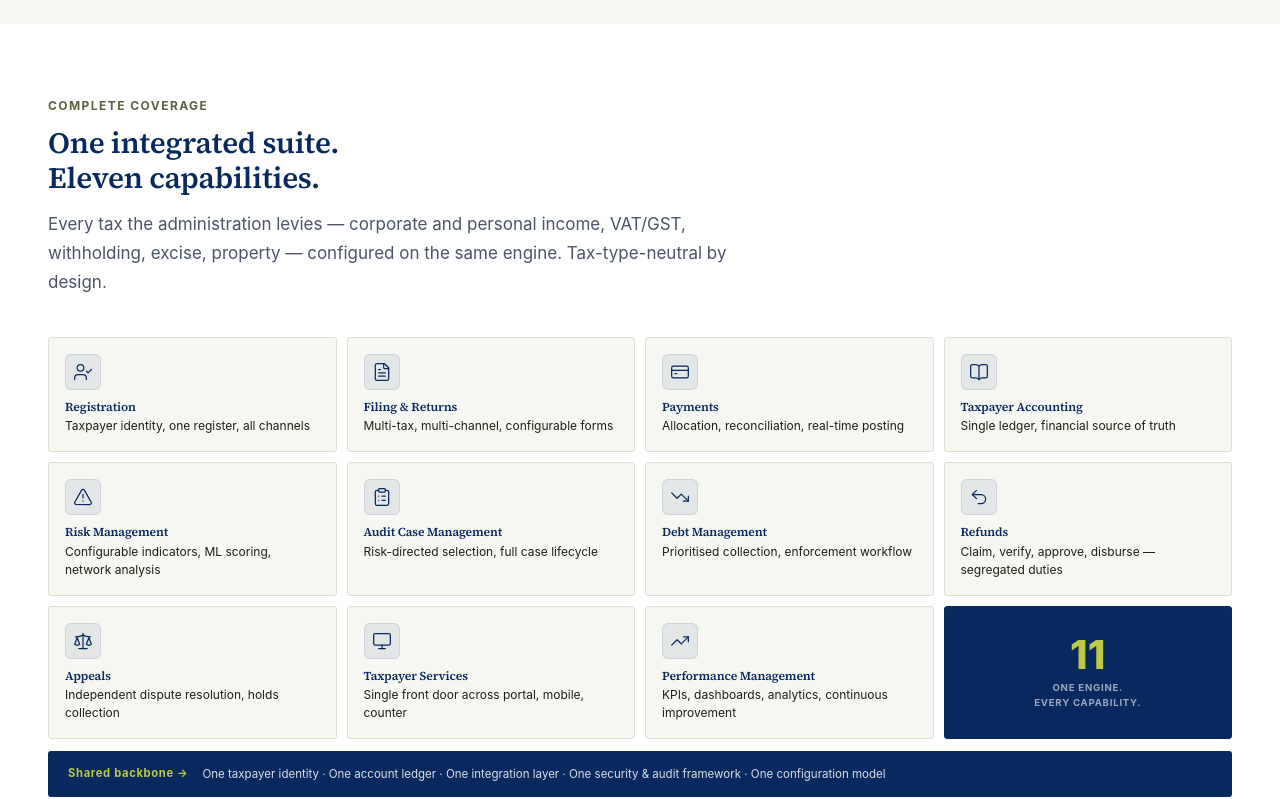
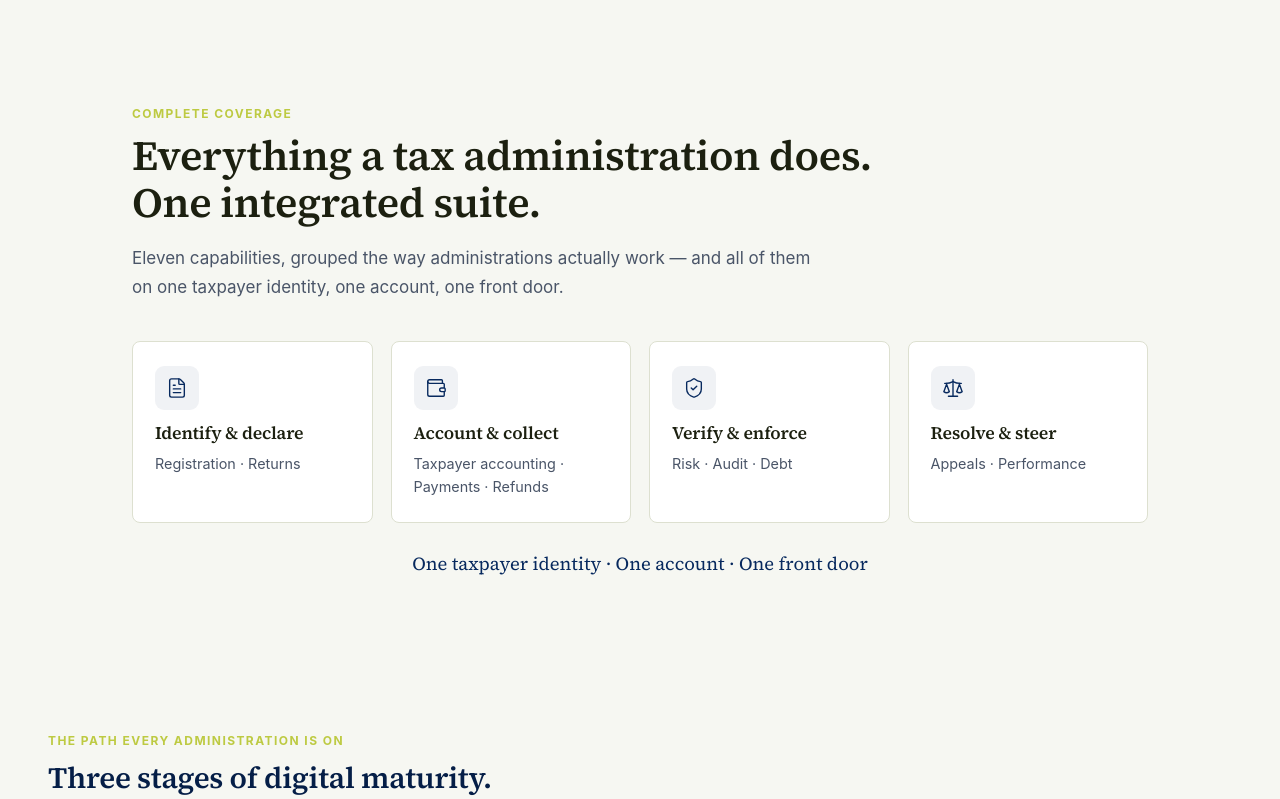
Before and after one commit to alaponin/daftaria-website, a React (Vite) app: page / in a window 1280 px wide. Shown: the part 1740-2539 px from the top of the page. Built offline with nearby package versions, Linux system fonts and the light colour scheme.

Commit message:
feat(capabilities): regroup into four customer-meaningful buckets

```diff
--- a/src/components/Capabilities.css
+++ b/src/components/Capabilities.css
@@ -1,111 +1,40 @@
 .capabilities {
-  background: var(--surface);
-  padding: 72px 48px;
+  max-width: 1080px;
+  margin: 0 auto;
+  padding: 80px 32px;
+  background: var(--off);
 }
-
-.capabilities__h2 {
-  font-size: 1.85rem;
-  font-weight: 800;
-  color: var(--blue);
-  line-height: 1.2;
-  margin-bottom: 0.875rem;
-}
-
+.capabilities__h2 { font-size: clamp(1.8rem, 3.4vw, 2.6rem); margin-bottom: 1.1rem; }
 .capabilities__grid {
   display: grid;
   grid-template-columns: repeat(4, 1fr);
-  gap: 10px;
-  margin-bottom: 12px;
+  gap: 18px;
+  margin-top: 28px;
 }
-
-.cap-card {
-  background: var(--off);
-  border-radius: 3px;
-  padding: 16px;
+.cap-bucket {
+  background: #fff;
   border: 1px solid var(--border);
+  border-radius: 8px;
+  padding: 24px 22px;
 }
-
-.cap-card--summary {
-  background: var(--blue);
-  border-color: var(--blue);
-  display: flex;
-  flex-direction: column;
-  align-items: center;
-  justify-content: center;
+.cap-bucket__icon {
+  width: 44px; height: 44px;
+  display: grid; place-items: center;
+  border-radius: 9px;
+  background: rgba(7, 41, 94, 0.06);
+  color: var(--blue);
+  margin-bottom: 14px;
+}
+.cap-bucket__title { font-size: 1.1rem; margin-bottom: 8px; }
+.cap-bucket__items { font-size: 0.9rem; color: var(--text-secondary); line-height: 1.6; }
+.capabilities__spine {
+  margin-top: 26px;
   text-align: center;
-  min-height: 100px;
+  font-family: var(--serif);
+  font-size: 1.15rem;
+  color: var(--blue);
 }
-
-.cap-card__summary-n {
-  font-size: 2.5rem;
-  font-weight: 800;
-  color: var(--green);
-  line-height: 1;
+@media (max-width: 760px) {
+  .capabilities { padding: 56px 20px; }
+  .capabilities__grid { grid-template-columns: 1fr; }
 }
-
-.cap-card__summary-label {
-  font-size: 0.6rem;
-  font-weight: 700;
-  letter-spacing: 0.08em;
-  text-transform: uppercase;
-  color: rgba(255, 255, 255, 0.6);
-  margin-top: 6px;
-  line-height: 1.5;
-}
-
-.cap-card__icon {
-  width: 36px;
-  height: 36px;
-  background: rgba(7, 41, 94, 0.08);
-  border: 1px solid rgba(7, 41, 94, 0.1);
-  border-radius: 6px;
-  display: flex;
-  align-items: center;
-  justify-content: center;
-  color: var(--blue);
-  margin-bottom: 10px;
-}
-
-.cap-card__title {
-  font-size: 0.76rem;
-  font-weight: 700;
-  color: var(--blue);
-  margin-bottom: 4px;
-}
-
-.cap-card__desc {
-  font-size: 0.75rem;
-  color: var(--text);
-  line-height: 1.5;
-}
-
-.capabilities__spine {
-  background: var(--blue);
-  border-radius: 3px;
-  padding: 14px 20px;
-  display: flex;
-  align-items: center;
-  gap: 14px;
-  flex-wrap: wrap;
-}
-
-.capabilities__spine-label {
-  font-size: 0.7rem;
-  font-weight: 700;
-  color: var(--green);
-  letter-spacing: 0.06em;
-  white-space: nowrap;
-  flex-shrink: 0;
-}
-
-.capabilities__spine-desc {
-  font-size: 0.72rem;
-  color: rgba(255, 255, 255, 0.85);
-  line-height: 1.5;
-}
-
-@media (max-width: 768px) {
-  .capabilities { padding: 52px 20px; }
-  .capabilities__grid { grid-template-columns: repeat(2, 1fr); }
-  .cap-card--summary { display: none; }
-}
--- a/src/components/Capabilities.jsx
+++ b/src/components/Capabilities.jsx
@@ -1,57 +1,36 @@
-import {
-  UserCheck, FileText, CreditCard, BookOpen,
-  AlertTriangle, ClipboardList, TrendingDown,
-  Undo2, Scale, Monitor, TrendingUp,
-} from 'lucide-react'
+import { FileText, Wallet, ShieldCheck, Scale } from 'lucide-react'
 import './Capabilities.css'
 
-const CAPS = [
-  { Icon: UserCheck,     title: 'Registration',           desc: 'Taxpayer identity, one register, all channels' },
-  { Icon: FileText,      title: 'Filing & Returns',        desc: 'Multi-tax, multi-channel, configurable forms' },
-  { Icon: CreditCard,    title: 'Payments',                desc: 'Allocation, reconciliation, real-time posting' },
-  { Icon: BookOpen,      title: 'Taxpayer Accounting',     desc: 'Single ledger, financial source of truth' },
-  { Icon: AlertTriangle, title: 'Risk Management',         desc: 'Configurable indicators, ML scoring, network analysis' },
-  { Icon: ClipboardList, title: 'Audit Case Management',   desc: 'Risk-directed selection, full case lifecycle' },
-  { Icon: TrendingDown,  title: 'Debt Management',         desc: 'Prioritised collection, enforcement workflow' },
-  { Icon: Undo2,         title: 'Refunds',                 desc: 'Claim, verify, approve, disburse — segregated duties' },
-  { Icon: Scale,         title: 'Appeals',                 desc: 'Independent dispute resolution, holds collection' },
-  { Icon: Monitor,       title: 'Taxpayer Services',       desc: 'Single front door across portal, mobile, counter' },
-  { Icon: TrendingUp,    title: 'Performance Management',  desc: 'KPIs, dashboards, analytics, continuous improvement' },
+const BUCKETS = [
+  { Icon: FileText,    title: 'Identify & declare', items: 'Registration · Returns' },
+  { Icon: Wallet,      title: 'Account & collect',  items: 'Taxpayer accounting · Payments · Refunds' },
+  { Icon: ShieldCheck, title: 'Verify & enforce',   items: 'Risk · Audit · Debt' },
+  { Icon: Scale,       title: 'Resolve & steer',    items: 'Appeals · Performance' },
 ]
 
 export default function Capabilities() {
   return (
     <section className="capabilities" id="capabilities">
-      <p className="eyebrow eyebrow--muted">Complete coverage</p>
+      <p className="eyebrow eyebrow--green">Complete coverage</p>
       <h2 className="capabilities__h2">
-        One integrated suite.<br />Eleven capabilities.
+        Everything a tax administration does.<br />One integrated suite.
       </h2>
       <p className="s-sub">
-        Every tax the administration levies — corporate and personal income, VAT/GST, withholding,
-        excise, property — configured on the same engine. Tax-type-neutral by design.
+        Eleven capabilities, grouped the way administrations actually work — and all of them on one
+        taxpayer identity, one account, one front door.
       </p>
       <div className="capabilities__grid">
-        {CAPS.map(({ Icon, title, desc }) => (
-          <div key={title} className="cap-card">
-            <div className="cap-card__icon">
-              <Icon size={20} strokeWidth={1.5} />
-            </div>
-            <h3 className="cap-card__title">{title}</h3>
-            <p className="cap-card__desc">{desc}</p>
+        {BUCKETS.map(({ Icon, title, items }) => (
+          <div key={title} className="cap-bucket">
+            <div className="cap-bucket__icon"><Icon size={22} strokeWidth={1.5} /></div>
+            <h3 className="cap-bucket__title">{title}</h3>
+            <p className="cap-bucket__items">{items}</p>
           </div>
         ))}
-        <div className="cap-card cap-card--summary">
-          <span className="cap-card__summary-n">11</span>
-          <span className="cap-card__summary-label">One engine.<br />Every capability.</span>
-        </div>
       </div>
-      <div className="capabilities__spine">
-        <span className="capabilities__spine-label">Shared backbone →</span>
-        <span className="capabilities__spine-desc">
-          One taxpayer identity · One account ledger · One integration layer ·
-          One security &amp; audit framework · One configuration model
-        </span>
-      </div>
+      <p className="capabilities__spine">
+        One taxpayer identity · One account · One front door
+      </p>
     </section>
   )
 }
```
